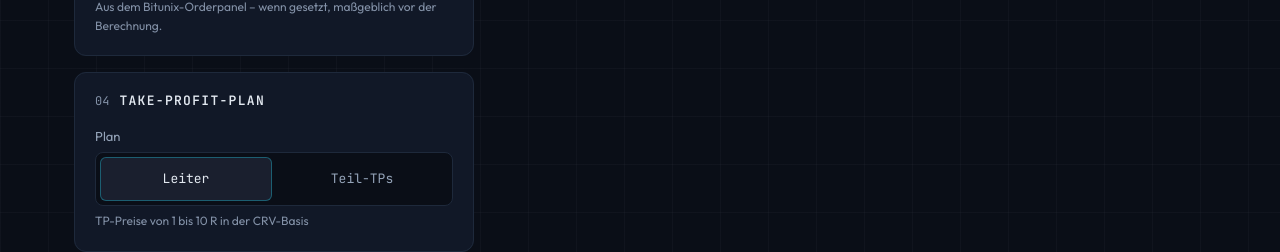
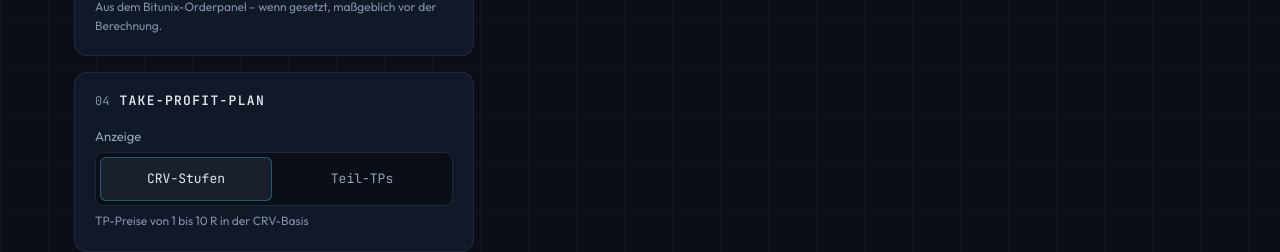
Before and after one commit to Raisi/coinm-risk-calculator, a Next.js app: page / in a window 1280 px wide. Shown: the part 1660-1912 px from the top of the page. Built offline with nearby package versions, Linux system fonts and the light colour scheme.

Commit message:
fix: TP-Plan-Umschalter heißt jetzt „CRV-Stufen | Teil-TPs“, Legende „Anzeige“

```diff
--- a/src/components/InputPanel.tsx
+++ b/src/components/InputPanel.tsx
@@ -199,10 +199,10 @@ export function InputPanel({ inputs, targetCrv, errors, onChange, onCrvChange }:
         <GroupTitle number="04">Take-Profit-Plan</GroupTitle>
         <Segmented
           name="tpPlan"
-          legend="Plan"
+          legend="Anzeige"
           value={inputs.tpPlan}
           options={[
-            { value: "ladder", label: "Leiter" },
+            { value: "ladder", label: "CRV-Stufen" },
             { value: "partial", label: "Teil-TPs" },
           ]}
           onChange={(tpPlan) => onChange({ tpPlan })}
--- a/src/components/TakeProfits.tsx
+++ b/src/components/TakeProfits.tsx
@@ -120,7 +120,7 @@ export function TakeProfits({ evaluation: e }: { evaluation: Evaluation }) {
           Take-Profits
         </h2>
         <span className="card__meta">
-          {tps.plan === "ladder" ? "Leiter" : "Teil-TPs"} · CRV-Basis {basis}
+          {tps.plan === "ladder" ? "CRV-Stufen" : "Teil-TPs"} · CRV-Basis {basis}
         </span>
       </div>
       <p className="tps__note">
```
Also changed, not shown: 1 other file (tests, documents, lock files or other folders).
